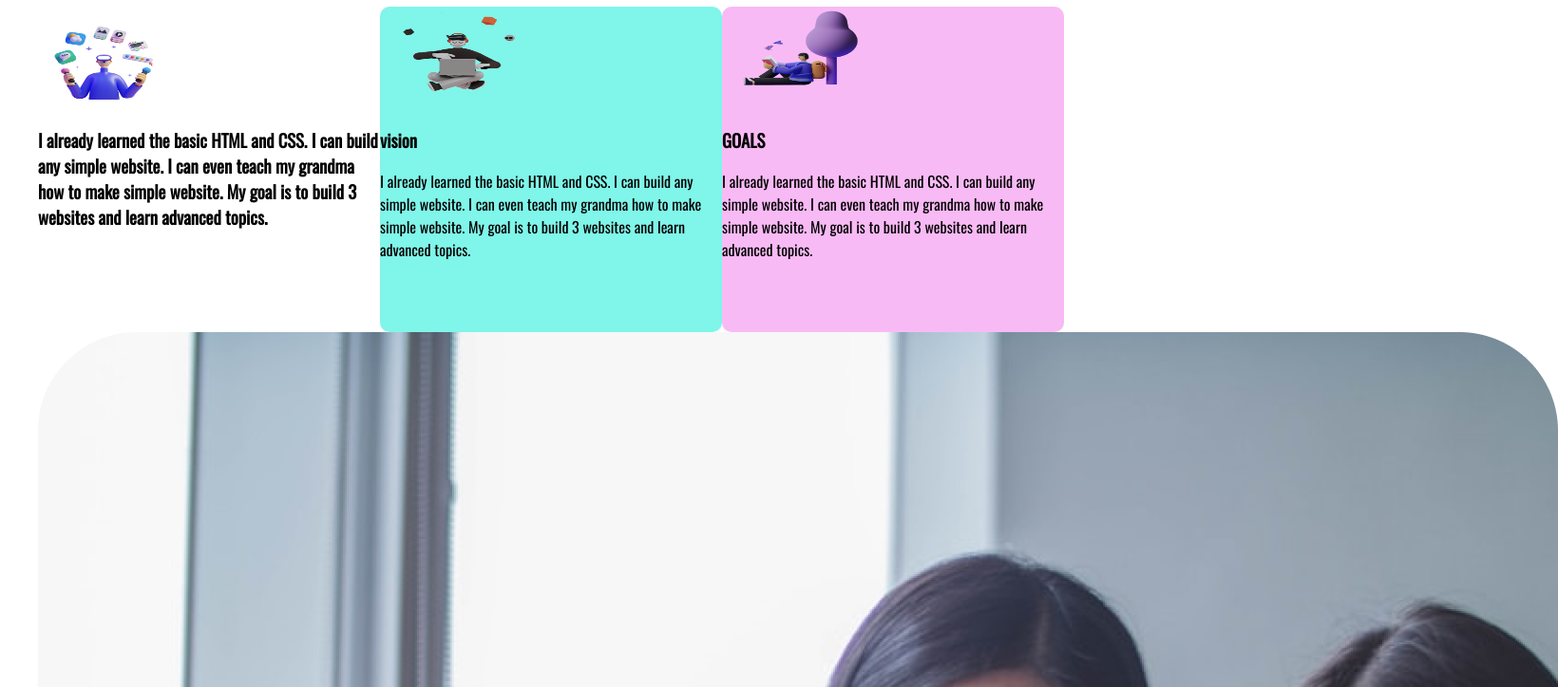
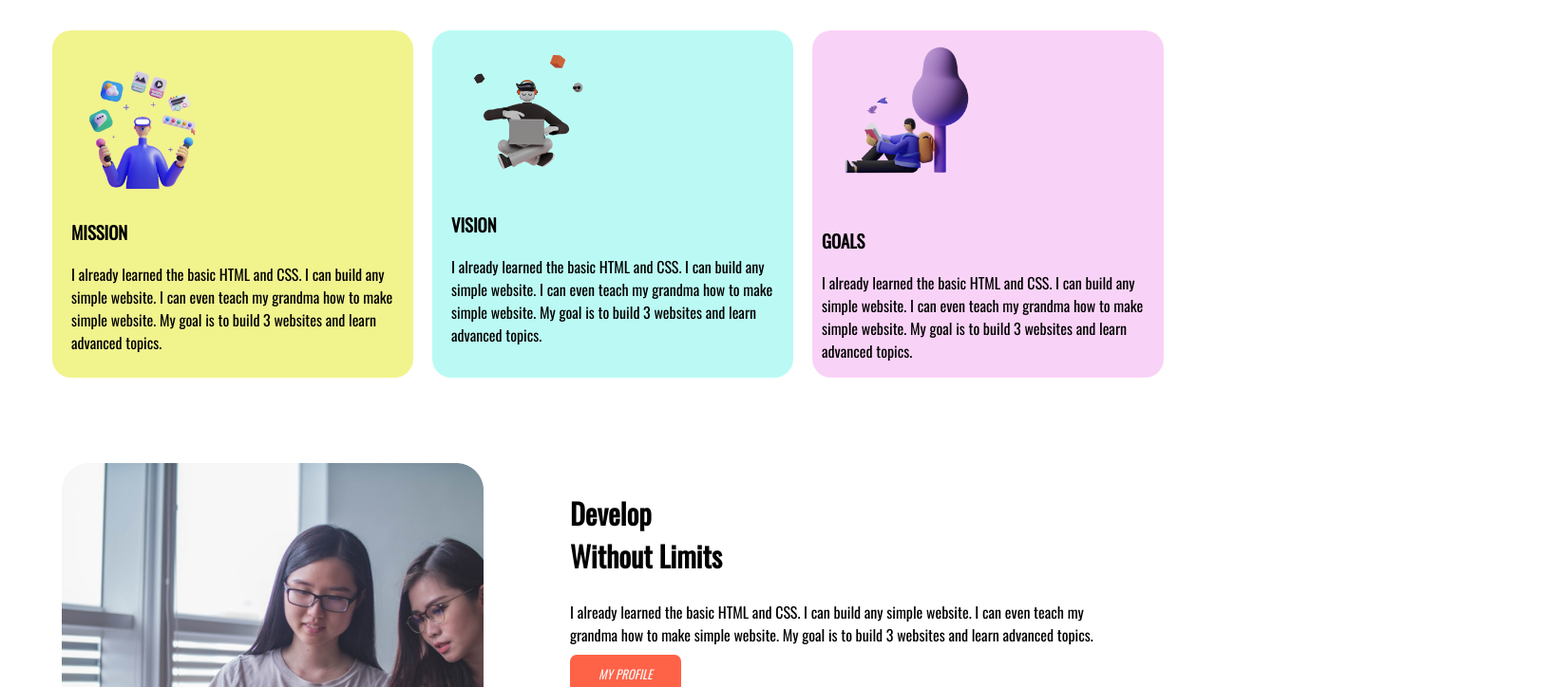
Before and after one commit to rabiulhossen/my-dream-2k22, a plain HTML site: page index.html in a window 1280 px wide. Shown: the part 684-1408 px from the top of the page at 95% size, 1640 px wide, since content can reach past the window. Drawn offline with nearby package versions, Linux system fonts and the light colour scheme.

Commit message:
section-four

```diff
--- a/index.html
+++ b/index.html
@@ -22,7 +22,7 @@
             <h1 id="border"> Stay Focused On <span class="first"> <br> Mission 2K22 </span></h1>
             <p>Assalamo Alaikum Everyone.I am Rabiul Hossen.I have completed my HSC degree. I am learning and mastering web development. I will not stop until I become the Web Development Hero.Currently i am working as a senior Web Developer at my own company
                 "TechEcho" </p>
-            <a class="h-link" target="blank" href="https://web.facebook.com/muktadirr.evansimonn"> CONTACT ME </a> <br>
+            <a class="h-link" target="blank" href="https://web.facebook.com/muktadirr.evansimonn"> CONTACT ME </a> <br> <br>
 
             <p> Scroll down to explore more about me </p>
         </div>
@@ -37,44 +37,63 @@
     <h2> My Mission in <span class="first"> 2k22</span> </h2>
 
     <section class="middle-section">
-        <div class="image-three">
-            <img src=".\illustrators\illustrator-1.png" alt="illustrator-1">
-            <h3 mission </h3>
-                <p>I already learned the basic HTML and CSS. I can build any simple website. I can even teach my grandma how to make simple website. My goal is to build 3 websites and learn advanced topics. </p>
+        <div class="picture">
+            <img src="./illustrators/illustrator-1.png" alt="illus">
+            <h3> MISSION </h3>
+            <p>I already learned the basic HTML and CSS. I can build any simple website. I can even teach my grandma how to make simple website. My goal is to build 3 websites and learn advanced topics. </p>
 
 
         </div>
         <div class="image-two">
 
-            <img src=".\illustrators\illustrator-2.png" alt="illustrator-2">
-            <h3>vision </h3>
+            <img src="./illustrators/illustrator-2.png" alt="illustrator-2">
+            <h3> VISION </h3>
             <p> I already learned the basic HTML and CSS. I can build any simple website. I can even teach my grandma how to make simple website. My goal is to build 3 websites and learn advanced topics.</p>
         </div>
         <div class="illustrators">
 
-            <img src=".\illustrators\illustrator-3.png" alt="illustrator-3">
+            <img src="./illustrators/illustrator-3.png" alt="illustrator-3">
             <h3> GOALS </h3>
             <p> I already learned the basic HTML and CSS. I can build any simple website. I can even teach my grandma how to make simple website. My goal is to build 3 websites and learn advanced topics.</p>
         </div>
 
     </section>
-    <section>
-        <div class="division1">
+    <section class="ending">
+        <div class="image">
             <img src="./pictures/coding.png" alt="app">
         </div>
-        <div class="division2">
-            <h2>
-                Develop Without Limits
-            </h2>
-            <p>
-                I already learned the basic HTML and CSS. I can build any simple website. I can even teach my grandma how to make simple website. My goal is to build 3 websites and learn advanced topics.
-            </p>
+        <div class="sector1">
+            <div>
+                <h2 class="huge">
+                    Develop <br>Without Limits
+                </h2>
+                <p>
+                    I already learned the basic HTML and CSS. I can build any simple website. I can even teach my grandma how to make simple website. My goal is to build 3 websites and learn advanced topics.
+                </p>
+                <a class="h-link" target="blank" href="https://web.facebook.com/muktadirr.evansimonn"> MY PROFILE </a>
+            </div>
         </div>
 
 
 
     </section>
+    <section class="finished">
+        <div>
+            <div class="sector1">
+                <h3> Know our <br>Global Community </h3>
+                <p> Lorem ipsum dolor sit amet, usu cu esse possit referrentur, at eam falli deterruisset. No duo populo animal noluisse, enim deterruisset eos et. An mundi noster pri, ea eos quas expetendis scripserit, affert gubergren dissentias et cum
+                </p>
+                <a class="h-link" target="blank" href="https://web.facebook.com/muktadirr.evansimonn"> RABIUL HOSSEN </a>
+            </div>
+            <div class="final-copy">
+                <img src="./pictures/project.png" alt="" srcset="">
+            </div>
 
+        </div>
+
+
+
+    </section>
 </body>
 
 </html>
--- a/style.css
+++ b/style.css
@@ -1,6 +1,6 @@
 body {
     font-family: 'Oswald', sans-serif;
-                            margin: 20px 40px;
+    margin: 40px 45px;
 }
 
 #border {
@@ -19,10 +19,10 @@
 .h-link {
     text-decoration: none;
     background-color: tomato;
-                            padding: 7px 25px;
+    padding: 10px 30px;
     color: whitesmoke;
     font-size: 13px;
-                            border-radius: 5px;
+    border-radius: 7px;
     margin-bottom: 100px;
     font-style: italic;
 }
@@ -33,6 +33,7 @@
 
 .middle-section {
     display: flex;
+    justify-content: space-between;
 }
 
 .sector1 {
@@ -47,7 +48,7 @@
 }
 
 .image img {
-                            width: 80%;
+    max-width: 80%;
     padding-left: 20px;
     margin-top: 0%;
 }
@@ -57,37 +58,82 @@
     text-align: center;
 }
 
-                        .image-three {
-                            float: left;
+.picture {
     width: 30%;
-                            background-color: rgba(196, 252, 143, 0.671)))7, 147, 129);
-                            border-radius: 10px;
+    background-color: rgb(241, 243, 141);
+    border-radius: 20px;
+    padding-right: 10px;
+    padding-left: 20px;
+    margin: 10px 10px 10px 10px;
 }
 
 .image-two {
     float: right;
     width: 30%;
-                            background-color: rgb(128, 245, 233);
-                            border-radius: 10px;
+    background-color: rgb(187, 250, 244);
+    border-radius: 20px;
+    padding-right: 10px;
+    padding-left: 20px;
+    margin: 10px 10px 10px 10px;
 }
 
 .illustrators {
     width: 30%;
-                            background-color: rgba(245, 161, 241, 0.726);
-                            border-radius: 10px;
+    background-color: rgba(247, 195, 244, 0.726);
+    border-radius: 20px;
+    padding-left: 10px;
+    padding-right: 10px;
+    margin: 10px 10px 10px 10px;
 }
 
-                        .image-three img {
-                            width: 45%;
-                            height: 30%;
+.picture img {
+    max-width: 50%;
+    padding-top: 10px;
 }
 
 .image-two img {
-                            width: 45%;
-                            height: 30%;
+    max-width: 45%;
+    padding-top: 10px
 }
 
 .illustrators img {
-                            width: 45%;
-                            height: 30%;
+    max-width: 50%;
+    padding-top: 10px
 }
+
+.ending {
+    display: flex;
+    margin-top: 80px;
+}
+
+.huge {
+    text-align: left;
+    margin-top: 30px;
+}
+
+.finished {
+    display: flex;
+    margin-top: 60px;
+    justify-content: space-between;
+}
+
+.finished h3 {
+    font-size: 35px;
+}
+
+.final-copy {
+    float: right;
+    width: 50%
+}
+
+.final-copy img {
+    width: 80%;
+    padding-top: 0px;
+    margin-top: 0px;
+}
+
+.soft {
+    float: left;
+    width: 50%;
+    margin-right: 30px;
+}
```
Lines whose indentation alone changed are shown as unchanged.
